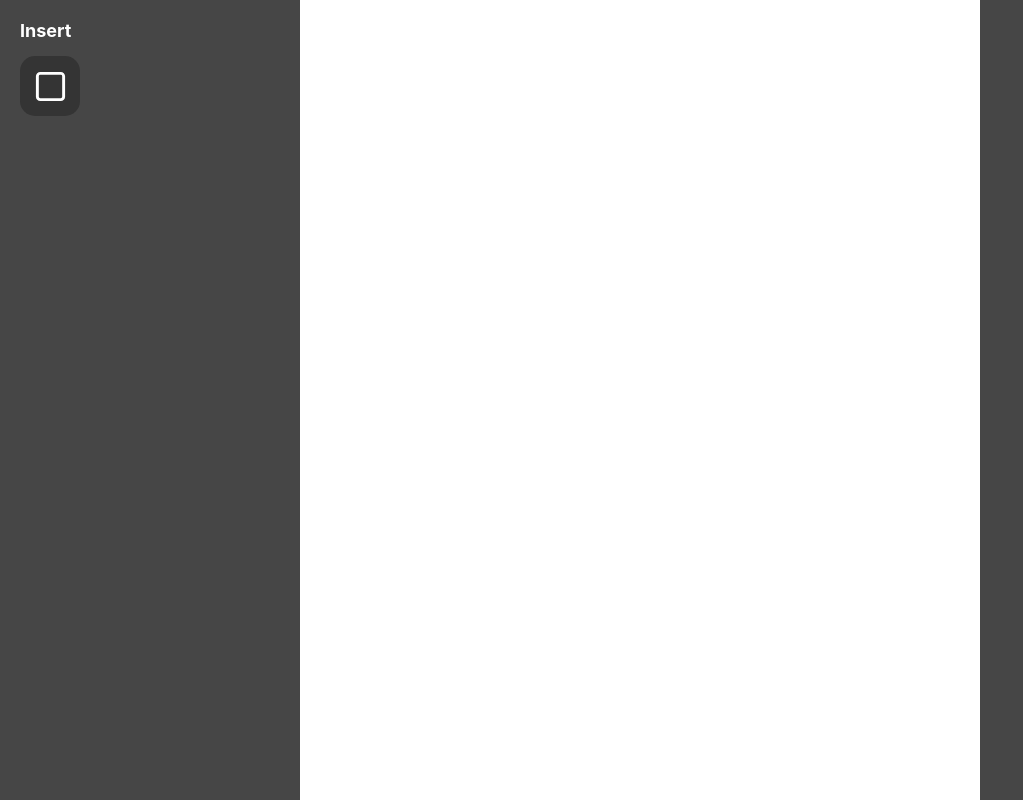
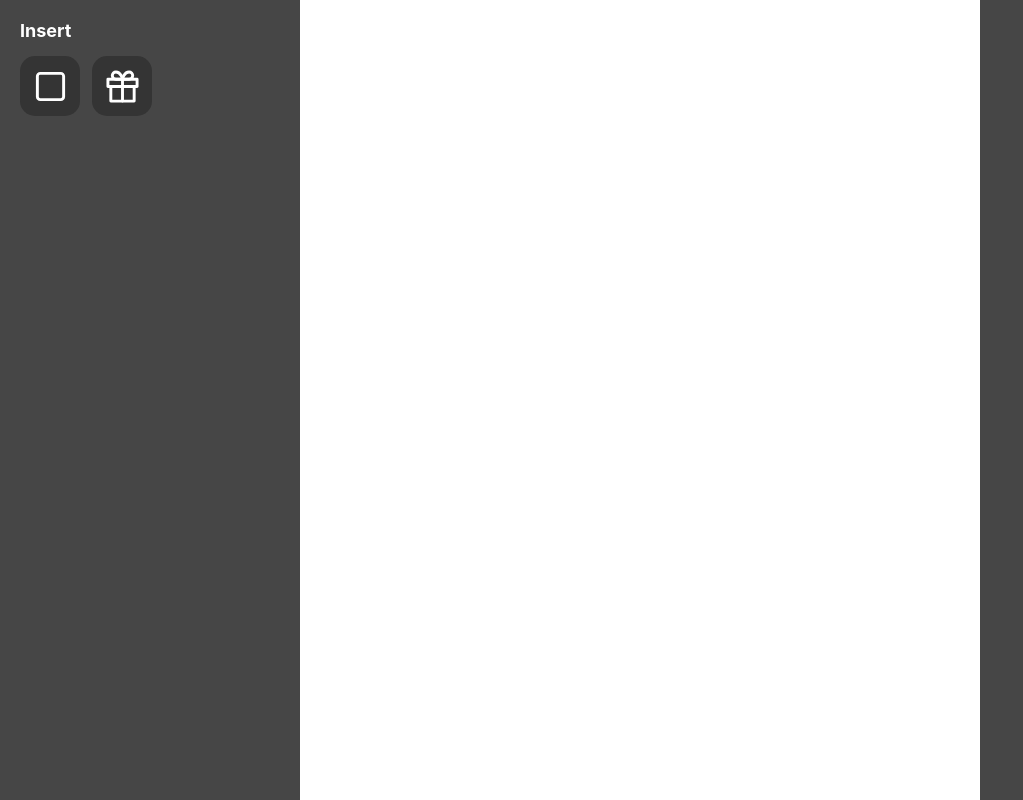
Before and after one commit to Menchynskyi/design-tool, a React (Create React App) app: page / in a window 1280 px wide. Shown: the whole page, without its empty margins (0-1023 px from the left). Built offline with nearby package versions, Linux system fonts and the light colour scheme; what mobx-devtools-mst would draw is missing.

Commit message:
Implement flow example

```diff
--- a/src/App.tsx
+++ b/src/App.tsx
@@ -1,6 +1,6 @@
 import React, { createContext, useContext } from 'react';
 import styled from 'styled-components';
-import { destroy, Instance, SnapshotOut, types } from 'mobx-state-tree';
+import { destroy, flow, Instance, SnapshotOut, types } from 'mobx-state-tree';
 import makeInspectable from 'mobx-devtools-mst';
 
 import { Canvas } from './Canvas';
@@ -67,10 +67,42 @@ const ElementsStore = types
 
 export const elementsStore = ElementsStore.create({
   elements: [],
-  selectedElementId: undefined,
+});
+
+const FactStore = types
+  .model('FactStore', {
+    loading: types.boolean,
+    randomFact: types.maybe(types.string),
+  })
+  .actions((self) => ({
+    getRandomFact: flow(function* () {
+      self.loading = true;
+      try {
+        const res = yield fetch(
+          `http://uselessfacts.jsph.pl/random.json?language=en`,
+        );
+        const fact = yield res.json();
+        yield new Promise((resolve) => setTimeout(resolve, 1500));
+        self.randomFact = fact?.text;
+      } catch (e) {
+        console.error(e);
+      } finally {
+        self.loading = false;
+      }
+    }),
+  }));
+
+export const factStore = FactStore.create({
+  loading: false,
 });
 
 makeInspectable(elementsStore);
+
+type FactInstance = Instance<typeof FactStore>;
+
+const FactStoreContext = createContext<null | FactInstance>(null);
+
+export const FactProvider = FactStoreContext.Provider;
 
 type ElementInstance = Instance<typeof ElementsStore>;
 
@@ -88,11 +120,23 @@ export const useElementStore = () => {
   return store;
 };
 
+export const useFactStore = () => {
+  const store = useContext(FactStoreContext);
+
+  if (store === null) {
+    throw new Error('Store cannot be null, please add a context provider');
+  }
+
+  return store;
+};
+
 const App: React.FC = () => {
   return (
     <Provider value={elementsStore}>
       <Container>
-        <LeftSidebar />
+        <FactProvider value={factStore}>
+          <LeftSidebar />
+        </FactProvider>
         <Canvas />
         <RightSidebar />
         <GlobalStyles />
--- a/src/LeftSidebar.tsx
+++ b/src/LeftSidebar.tsx
@@ -1,9 +1,9 @@
 import React from 'react';
 import { Sidebar, Title } from './ui';
 import styled from 'styled-components';
-import { FiSquare } from 'react-icons/fi';
+import { FiSquare, FiGift } from 'react-icons/fi';
 import { observer } from 'mobx-react-lite';
-import { useElementStore } from './App';
+import { useElementStore, useFactStore } from './App';
 
 const InsertButton = styled.button`
   width: 60px;
@@ -18,8 +18,14 @@ const InsertButton = styled.button`
   border: 0;
 `;
 
+const FactBlock = styled.div`
+  padding-right: 20px;
+  margin-top: 20px;
+`;
+
 export const LeftSidebar = observer(() => {
   const { createNewElement } = useElementStore();
+  const { loading, getRandomFact, randomFact } = useFactStore();
 
   return (
     <Sidebar>
@@ -34,8 +40,18 @@ export const LeftSidebar = observer(() => {
         <InsertButton onClick={createNewElement}>
           <FiSquare color="white" size={35} />
         </InsertButton>
+        <InsertButton
+          disabled={loading}
+          style={{ marginLeft: '12px' }}
+          onClick={getRandomFact}
+        >
+          <FiGift color="white" size={35} />
+        </InsertButton>
         <div style={{ width: 15 }} />
       </div>
+      <FactBlock>
+        <span>{loading ? 'Generating useless fact...' : randomFact}</span>
+      </FactBlock>
     </Sidebar>
   );
 });
```
